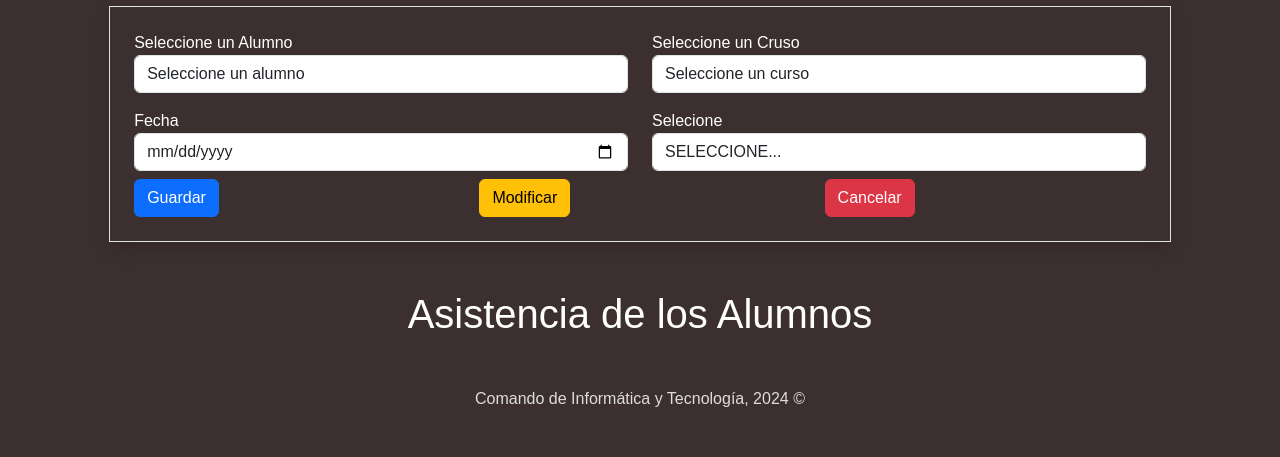
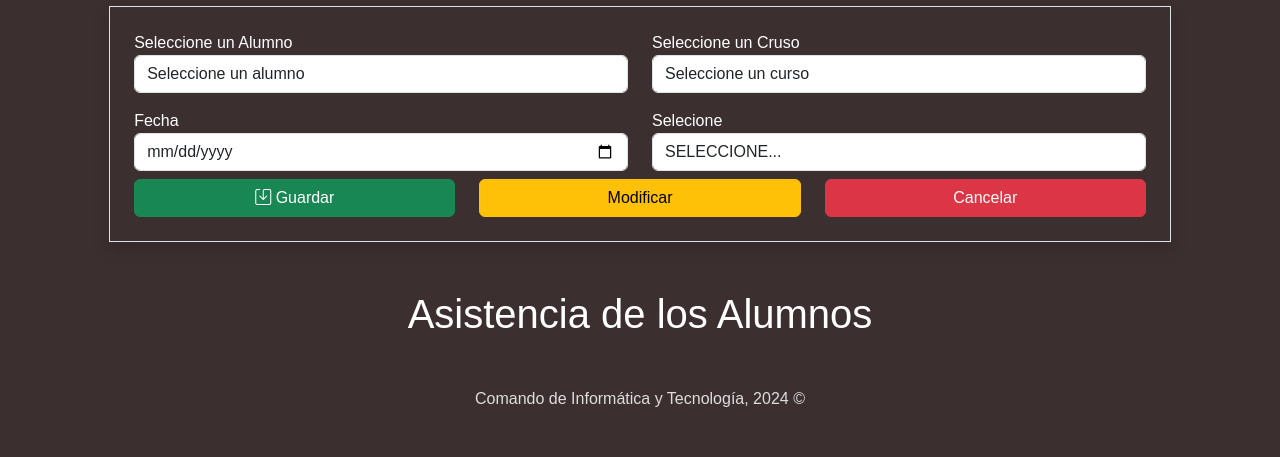
Before and after one commit to Projects-team-66/igc_final, a PHP site: template views/asistencia/index.php in a window 1280 px wide. Shown: the part 193-650 px from the top of the page. Run offline with PHP 8.4, Linux system fonts and the light colour scheme; the template is opened without the code that fills it, so the values that code supplies are empty.

Commit message:
CORRECCION ERRORES

```diff
--- a/views/asistencia/index.php
+++ b/views/asistencia/index.php
@@ -37,14 +37,14 @@
             </div>
         </div>
         <div class="row ">
-            <div class="col-lg">
-                <button type="submit" form="formularioAsistencia" id="btnGuardar" class="btn btn-primary btn-block">Guardar</button>
+            <div class="col">
+                <button type="submit" form="formularioAsistencia" id="btnGuardar" class="btn btn-success w-100"> <i class="bi bi-save"></i> Guardar</button>
             </div>
             <div class="col">
-                <button type="button" id="btnModificar" class="btn btn-warning btn-block">Modificar</button>
+                <button type="button" id="btnModificar" class="btn btn-warning w-100">Modificar</button>
             </div>
             <div class="col">
-                <button type="button" id="btnCancelar" class="btn btn-danger btn-block">Cancelar</button>
+                <button type="button" id="btnCancelar" class="btn btn-danger w-100">Cancelar</button>
             </div>
         </div>
     </form>
--- a/views/profesores/index.php
+++ b/views/profesores/index.php
@@ -30,13 +30,10 @@
         </div>
         <div class="row mb-3">
             <div class="col">
-                <button type="submit" form="formularioProfesor" id="btnGuardar" class="btn btn-primary w-100">Guardar</button>
+                <button type="submit" form="formularioProfesor" id="btnGuardar" class="btn btn-success w-100"> <i class="bi bi-save"></i> Guardar</button>
             </div>
             <div class="col">
                 <button type="button" id="btnModificar" class="btn btn-warning w-100">Modificar</button>
-            </div>
-            <div class="col">
-                <button type="button" id="btnBuscar" class="btn btn-info w-100">Buscar</button>
             </div>
             <div class="col">
                 <button type="button" id="btnCancelar" class="btn btn-danger w-100">Cancelar</button>
```
Also changed, not shown: src/js/asistencia/index.js (+8 -4 lines), src/js/profesores/index.js (+5 -5 lines).
